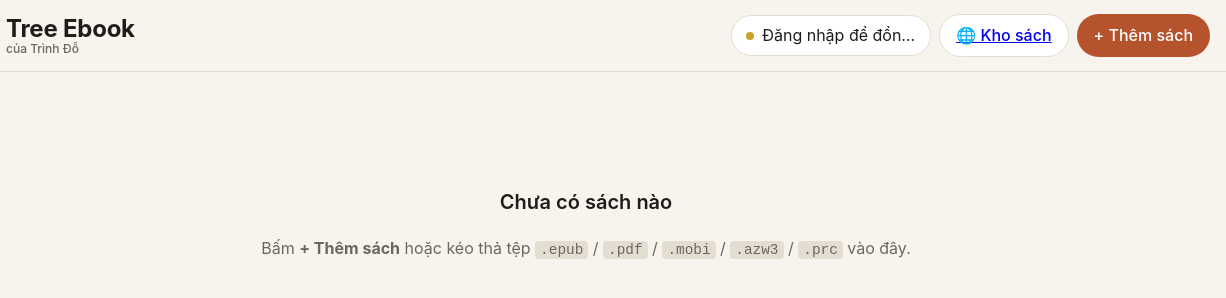
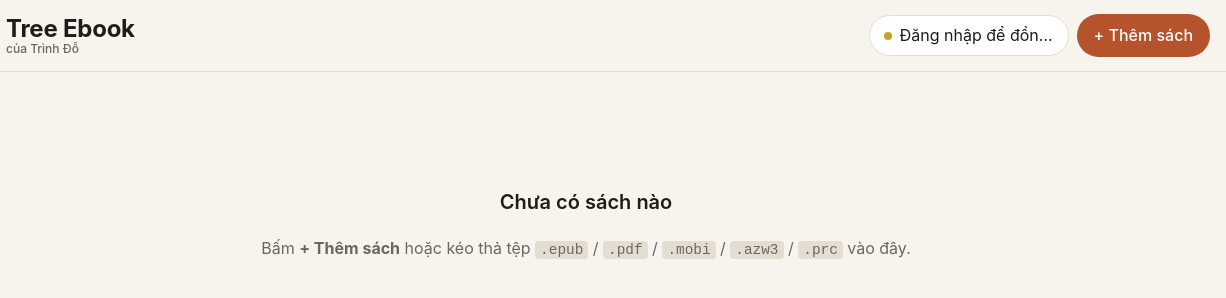
Before and after one commit to trinhdogiza-eng/ebook, a plain HTML site: page app/index.html in a window 1280 px wide. Shown: the full height of the page, 54-1280 px from the left. Drawn offline with nearby package versions, Linux system fonts and the light colour scheme; a script that the page names is missing.

Commit message:
Upload app/index.html

```diff
--- a/app/index.html
+++ b/app/index.html
@@ -27,7 +27,6 @@
         <button id="btnAccount" class="chip" title="Tài khoản đồng bộ">
           <span class="dot" id="syncDot"></span><span id="accountLabel">Đồng bộ</span>
         </button>
-        <a id="btnSite" class="btn" href="../" hidden title="Kho sách trên trang web Tree Ebook">🌐 Kho sách</a>
         <button id="btnCloud" class="btn" hidden>☁ <span id="cloudBtnLabel">Mở từ đám mây</span></button>
         <label class="btn primary" for="fileInput">+ Thêm sách</label>
         <input id="fileInput" type="file" accept=".epub,application/epub+zip,.pdf,application/pdf,.mobi,.azw3,.azw,.prc,application/x-mobipocket-ebook,application/vnd.amazon.ebook" multiple hidden>
```
